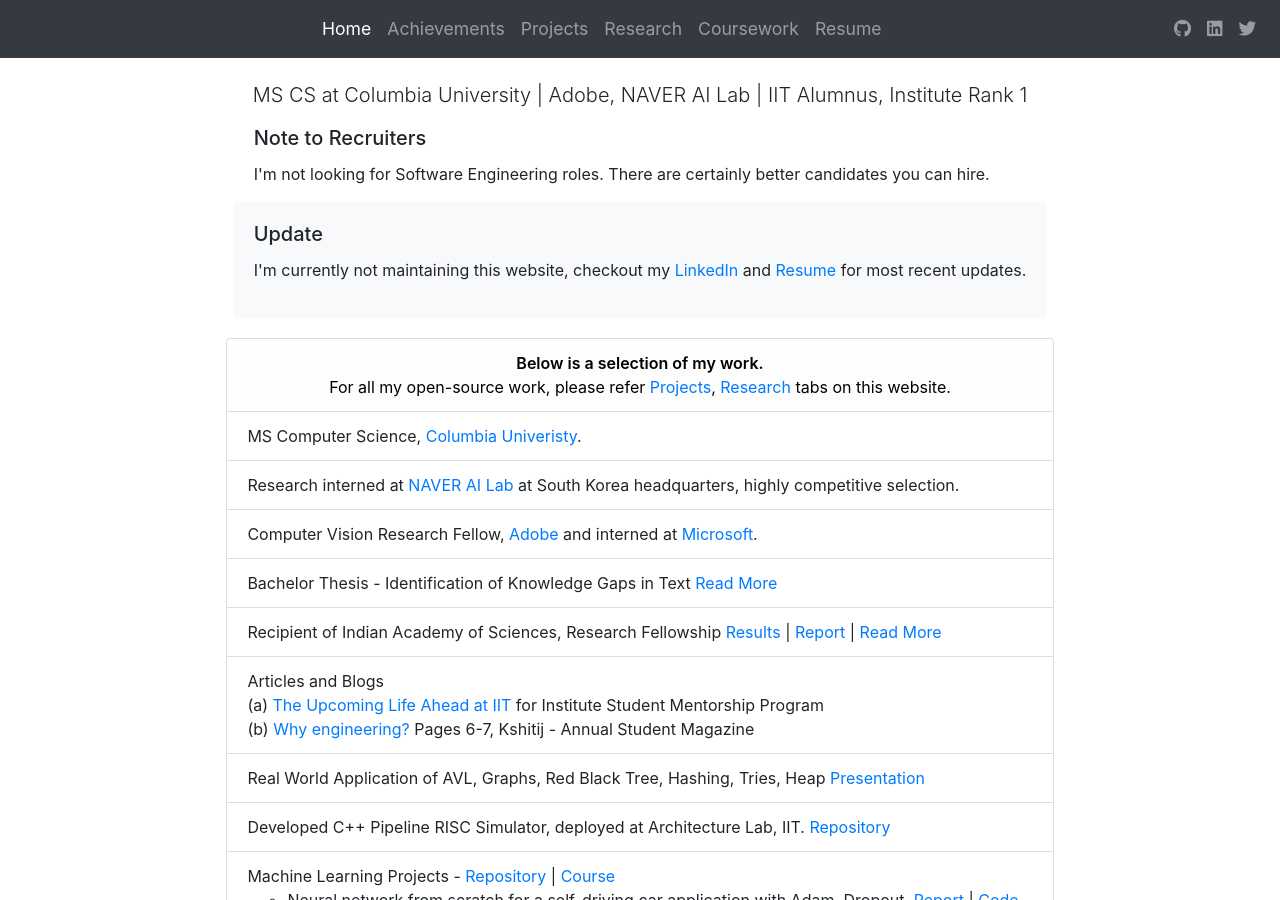
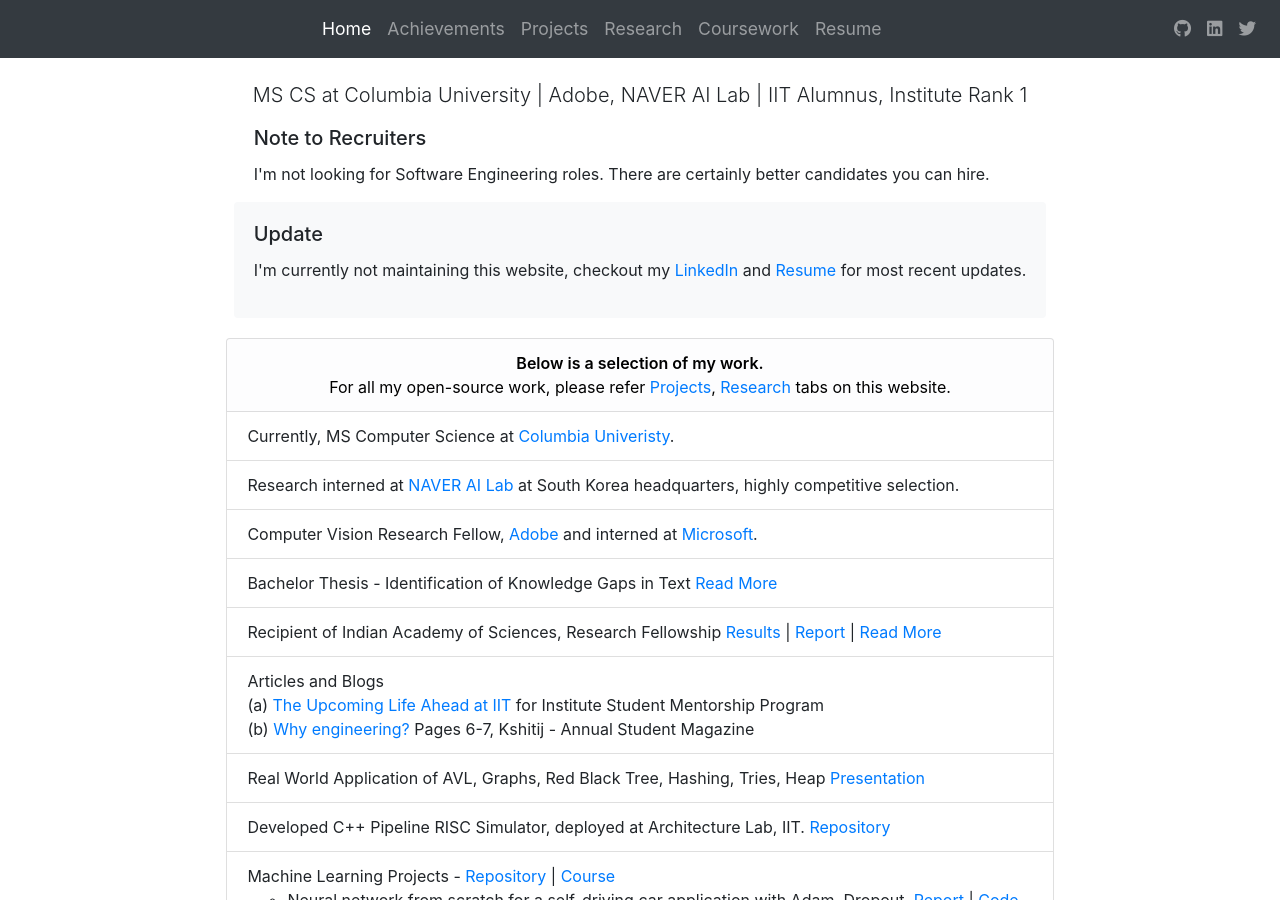
Before and after one commit to thenamangoyal/thenamangoyal.github.io, a Jekyll site: the page built from index.html, in a window 1280 px wide and 900 px high. Built offline with Jekyll 4.4.1, drawn with Linux system fonts in a browser that asks for light colours; nearby versions of some CDN libraries.

Commit message:
Add currently

```diff
--- a/index.html
+++ b/index.html
@@ -86,7 +86,7 @@ layout: bootstrap
 
 
         </li>
-        <li class="list-group-item">MS Computer Science, <a target="_blank" href="https://www.cs.columbia.edu/">Columbia Univeristy</a>.
+        <li class="list-group-item">Currently, MS Computer Science at <a target="_blank" href="https://www.cs.columbia.edu/">Columbia Univeristy</a>.
         </li>
         <li class="list-group-item">Research interned at <a target="_blank"
                 href="https://naver-career.gitbook.io/en/teams/clova-cic">NAVER AI Lab</a> at South Korea headquarters, highly competitive selection.</li>
```
